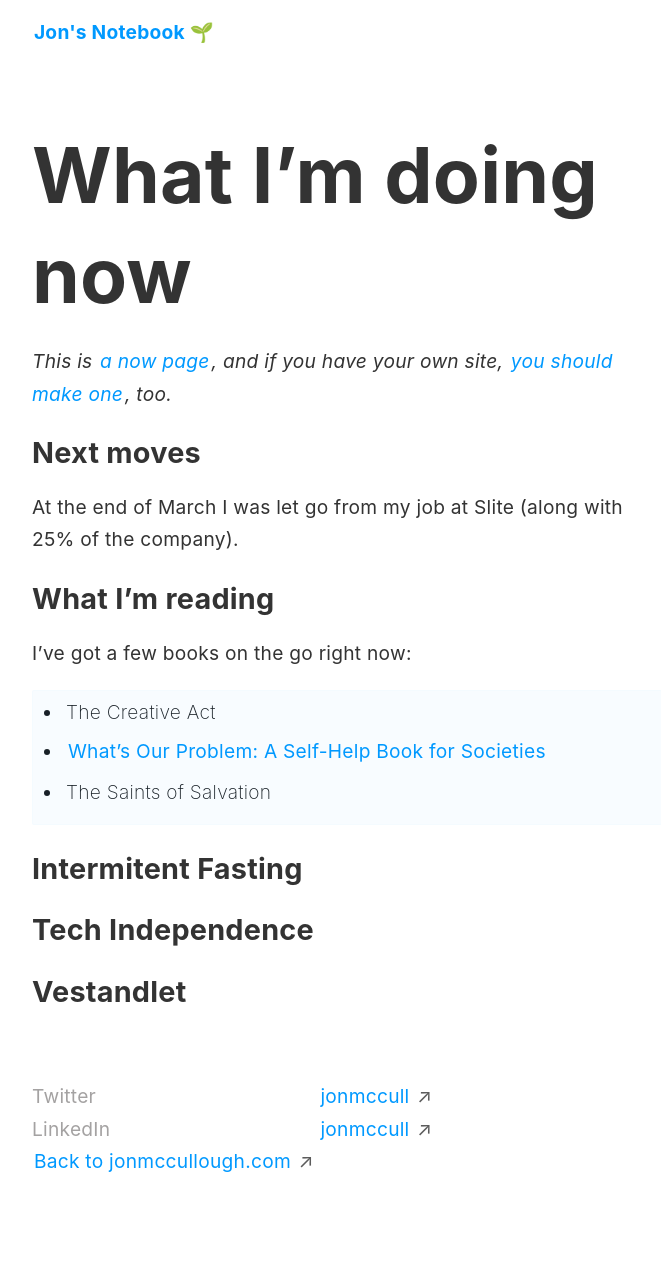
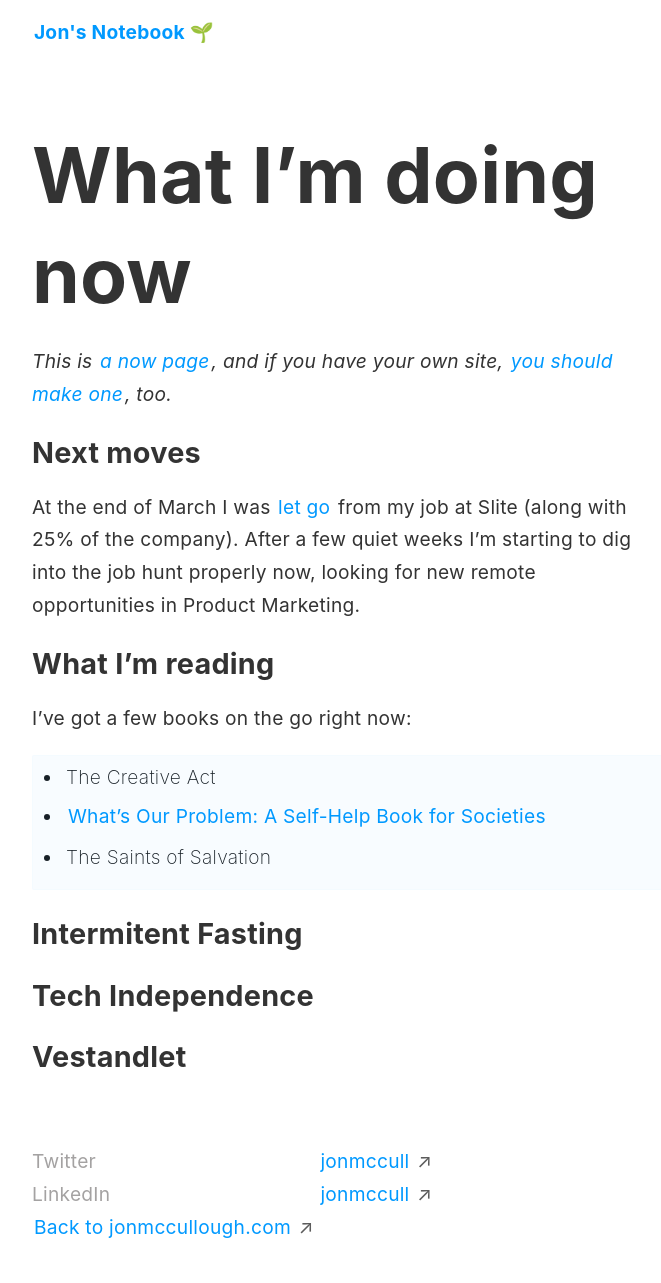
Before and after one commit to jonmccull/digital-garden, a Jekyll site: the page built from _pages/now.md, in a window 1280 px wide. Shown: the whole page, without its empty margins (293-954 px from the left). Built offline with Jekyll 4.4.1, drawn with Linux system fonts in a browser that asks for light colours; before the commit the page ends 1218 px from its top, so only the background shows below that.

Commit message:
Update Now

```diff
--- a/_pages/now.md
+++ b/_pages/now.md
@@ -9,14 +9,14 @@ permalink: /now/
 
 ## Next moves
 
-At the end of March I was let go from my job at Slite (along with 25% of the company).
+At the end of March I was [let go](https://www.linkedin.com/posts/jonmccullough_productmarketing-layoffs2023-activity-7052166020798525440-QCq1?utm_source=share&utm_medium=member_desktop) from my job at Slite (along with 25% of the company). After a few quiet weeks I'm starting to dig into the job hunt properly now, looking for new remote opportunities in Product Marketing.
 
 ## What I'm reading
 
 I've got a few books on the go right now:
 
 - The Creative Act
-- <a class="internal-link" href="/whats-our-problem/">What's Our Problem: A Self-Help Book for Societies</a>
+- <a class="internal-link" href="/book/whats-our-problem/">What's Our Problem: A Self-Help Book for Societies</a>
 - The Saints of Salvation
 
 ## Intermitent Fasting
```
